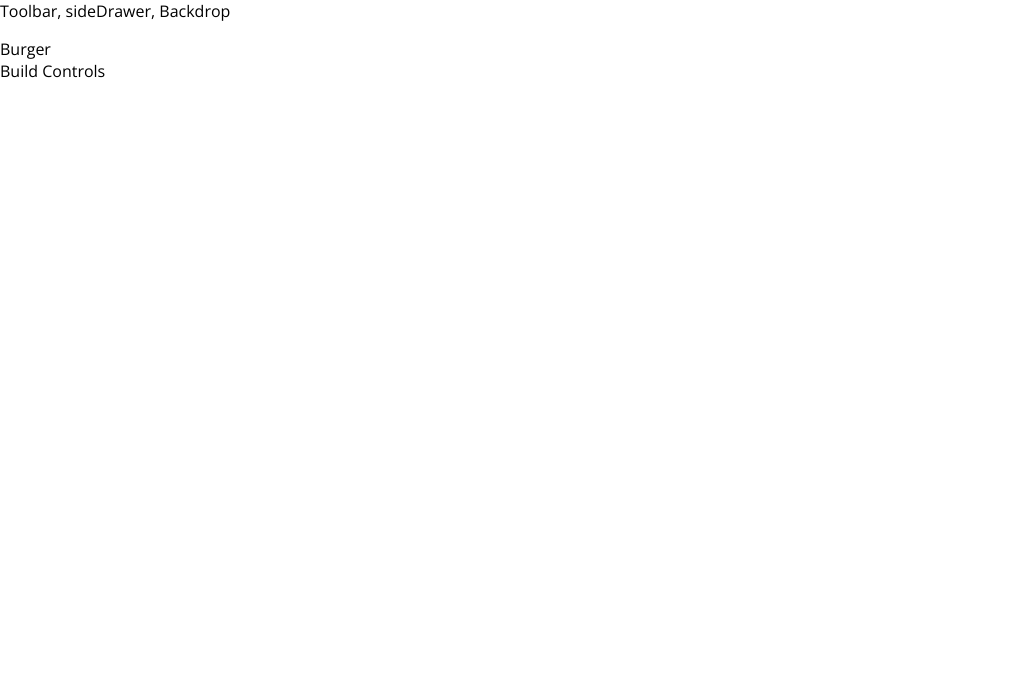
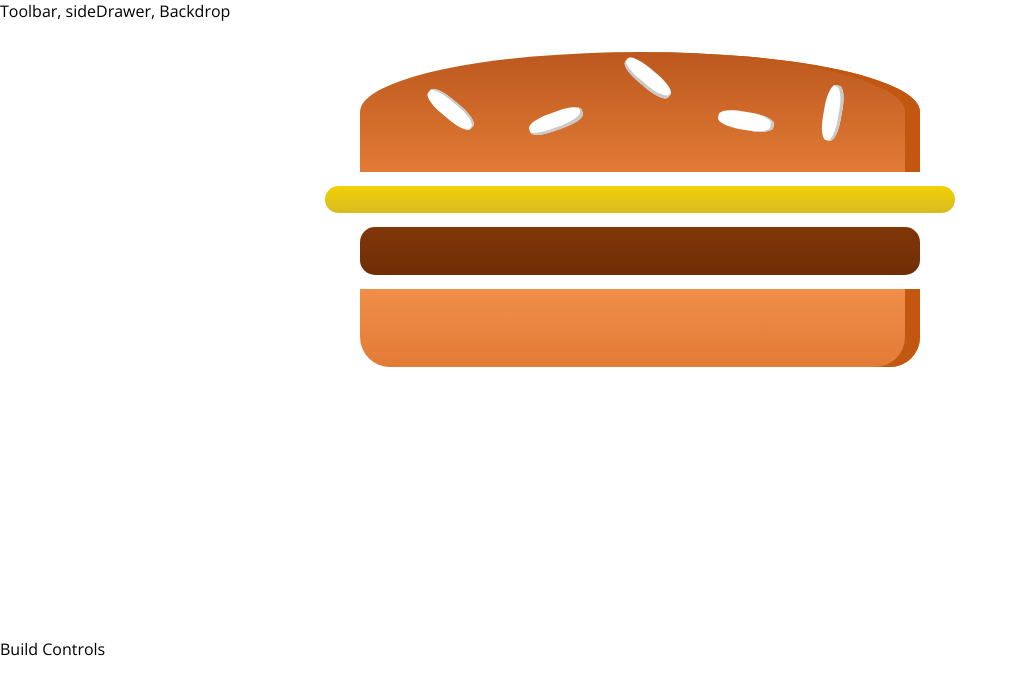
Before and after one commit to mrwhiterk/udemy-react-maximillian, a React app in the folder burger-builder-basic/: page / in a window 1280 px wide. Shown: the top 694 px of the page, without its empty margins (0-1018 px from the left). Built offline with nearby package versions, Linux system fonts and the light colour scheme.

Commit message:
got burger showing statically

```diff
--- /dev/null
+++ b/burger-builder-basic/src/components/Burger/Burger.css
@@ -0,0 +1,30 @@
+.Burger {
+  width: 100%;
+  margin: auto;
+  height: 250px;
+  overflow: scroll;
+  text-align: center;
+  font-weight: bold;
+  font-size: 1.2rem;
+}
+
+@media (min-width: 500px) and (min-height: 400px) {
+  .Burger {
+    width: 350px;
+    height: 300px;
+  }
+}
+
+@media (min-width: 500px) and (min-height: 401px) {
+  .Burger {
+    width: 450px;
+    height: 400px;
+  }
+}
+
+@media (min-width: 1000px) and (min-height: 700px) {
+  .Burger {
+    width: 700px;
+    height: 600px;
+  }
+}
--- a/burger-builder-basic/src/components/Burger/Burger.js
+++ b/burger-builder-basic/src/components/Burger/Burger.js
@@ -0,0 +1,18 @@
+import React from 'react'
+
+import classes from './Burger.css'
+import BurgerIngredient from './BurgerIngredient/BurgerIngredient';
+
+const burger = (props) => {
+  return (
+    <div className={classes.Burger}>
+      <BurgerIngredient type="bread-top" />
+      <BurgerIngredient type="cheese" />
+      <BurgerIngredient type="meat" />
+      <BurgerIngredient type="bread-bottom" />
+    </div>
+
+  )
+}
+
+export default burger
--- a/burger-builder-basic/src/components/Burger/BurgerIngredient/BurgerIngredient.js
+++ b/burger-builder-basic/src/components/Burger/BurgerIngredient/BurgerIngredient.js
@@ -1,7 +1,7 @@
 import React from 'react'
 import PropTypes from 'prop-types'
 
-import classes from './burgerIngredient.css'
+import classes from './BurgerIngredient.css'
 
 class BurgerIngredient extends React.Component {
   render() {
--- a/burger-builder-basic/src/containers/BurgerBuilder/BurgerBuilder.js
+++ b/burger-builder-basic/src/containers/BurgerBuilder/BurgerBuilder.js
@@ -1,12 +1,14 @@
 import React, { Component } from 'react'
 
 import Aux from '../../hoc/Aux'
+
+import Burger from '../../components/Burger/Burger'
 
 class BurgerBuilder extends Component {
   render() {
     return (
        <Aux>
-         <div>Burger</div>
+         <Burger />
          <div>Build Controls</div>
       </Aux>
     )
```
